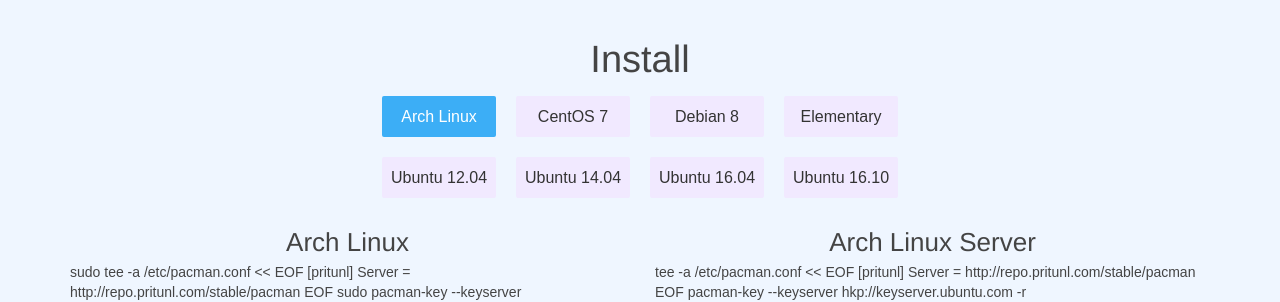
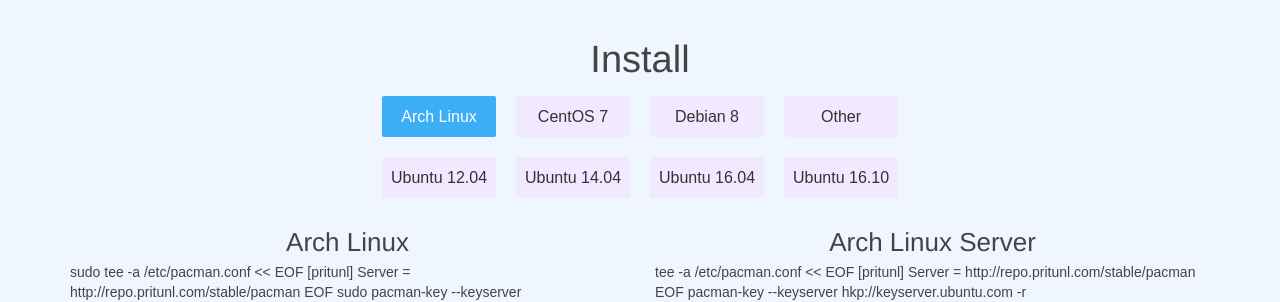
Before and after one commit to pritunl/client.pritunl.github.io, a Jekyll site: the page built from index.html, in a window 1280 px wide and 1400 px high, scrolled down 2076 px. Shown: the part 721-1023 px from the top of the window. Built offline with Jekyll 4.4.1, drawn with Linux system fonts in a browser that asks for light colours; nearby versions of some CDN libraries; some web fonts are replaced; Markdown is read by kramdown in place of the engine named in the settings; comment, search, counter and statistics services are not loaded.

Commit message:
Add other install info

```diff
--- a/css/main.css
+++ b/css/main.css
@@ -1018,7 +1018,7 @@
 .client .install-ubuntu-wily,
 .client .install-ubuntu-xenial,
 .client .install-ubuntu-yakkety,
-.client .install-elementary {
+.client .install-other {
   display: none;
 }
 .install .client {
--- a/index.html
+++ b/index.html
@@ -96,7 +96,7 @@
       <div class="row client">
         <h2 class="title text-center">Install</h2>
         <div class="distro-btns item col-md-6 col-sm-12 col-xs-12 col-md-offset-3">
-          <button class="client-distro client-archlinux btn btn-lg btn-primary">Arch Linux</button><button class="client-distro client-centos-7 btn btn-lg btn-default">CentOS 7</button><button class="client-distro client-debian-jessie btn btn-lg btn-default">Debian 8</button><button class="client-distro client-elementary btn btn-lg btn-default">Elementary</button><button class="client-distro client-ubuntu-precise btn btn-lg btn-default">Ubuntu 12.04</button><button class="client-distro client-ubuntu-trusty btn btn-lg btn-default">Ubuntu 14.04</button><button class="client-distro client-ubuntu-xenial btn btn-lg btn-default">Ubuntu 16.04</button><button class="client-distro client-ubuntu-yakkety btn btn-lg btn-default">Ubuntu 16.10</button>
+          <button class="client-distro client-archlinux btn btn-lg btn-primary">Arch Linux</button><button class="client-distro client-centos-7 btn btn-lg btn-default">CentOS 7</button><button class="client-distro client-debian-jessie btn btn-lg btn-default">Debian 8</button><button class="client-distro client-other btn btn-lg btn-default">Other</button><button class="client-distro client-ubuntu-precise btn btn-lg btn-default">Ubuntu 12.04</button><button class="client-distro client-ubuntu-trusty btn btn-lg btn-default">Ubuntu 14.04</button><button class="client-distro client-ubuntu-xenial btn btn-lg btn-default">Ubuntu 16.04</button><button class="client-distro client-ubuntu-yakkety btn btn-lg btn-default">Ubuntu 16.10</button>
         </div>
         <div class="item col-md-6 col-sm-12 col-xs-12 install-archlinux">
           <h3 class="title text-center">Arch Linux</h3>
@@ -170,17 +170,19 @@
 sudo apt-get update
 sudo apt-get install pritunl-client</div>
         </div>
-        <div class="item col-md-6 col-sm-12 col-xs-12 install-elementary">
-          <h3 class="title text-center">Elementary Freya</h3>
-          <div class="editor bash">sudo tee -a /etc/apt/sources.list.d/pritunl.list << EOF
-deb http://repo.pritunl.com/stable/apt trusty main
+        <div class="item col-md-6 col-sm-12 col-xs-12 install-other">
+          <h3 class="title text-center">Antergos</h3>
+          <div class="editor bash">sudo tee -a /etc/pacman.conf << EOF
+[pritunl]
+Server = http://repo.pritunl.com/stable/pacman
 EOF
 
-sudo apt-key adv --keyserver hkp://keyserver.ubuntu.com --recv 7568D9BB55FF9E5287D586017AE645C0CF8E292A
-sudo apt-get update
-sudo apt-get install pritunl-client-gtk</div>
+sudo pacman-key --keyserver hkp://keyserver.ubuntu.com -r 7568D9BB55FF9E5287D586017AE645C0CF8E292A
+sudo pacman-key --lsign-key 7568D9BB55FF9E5287D586017AE645C0CF8E292A
+sudo pacman -Sy
+sudo pacman -S pritunl-client-gtk</div>
         </div>
-        <div class="item col-md-6 col-sm-12 col-xs-12 install-elementary">
+        <div class="item col-md-6 col-sm-12 col-xs-12 install-other">
           <h3 class="title text-center">Elementary Loki</h3>
           <div class="editor bash">sudo tee -a /etc/apt/sources.list.d/pritunl.list << EOF
 deb http://repo.pritunl.com/stable/apt xenial main
--- a/js/main.js
+++ b/js/main.js
@@ -243,7 +243,7 @@
     $('.install-ubuntu-wily').hide();
     $('.install-ubuntu-xenial').hide();
     $('.install-ubuntu-yakkety').hide();
-    $('.install-elementary').hide();
+    $('.install-other').hide();
 
     if ($target.hasClass('client-archlinux')) {
       type = 'archlinux';
@@ -272,9 +272,9 @@
     } else if ($target.hasClass('client-ubuntu-yakkety')) {
       type = 'ubuntu-yakkety';
       $('.install-ubuntu-yakkety').show();
-    } else if ($target.hasClass('client-elementary')) {
-      type = 'elementary';
-      $('.install-elementary').show();
+    } else if ($target.hasClass('client-other')) {
+      type = 'other';
+      $('.install-other').show();
     }
 
     if (loaded.indexOf(type) === -1) {
```
